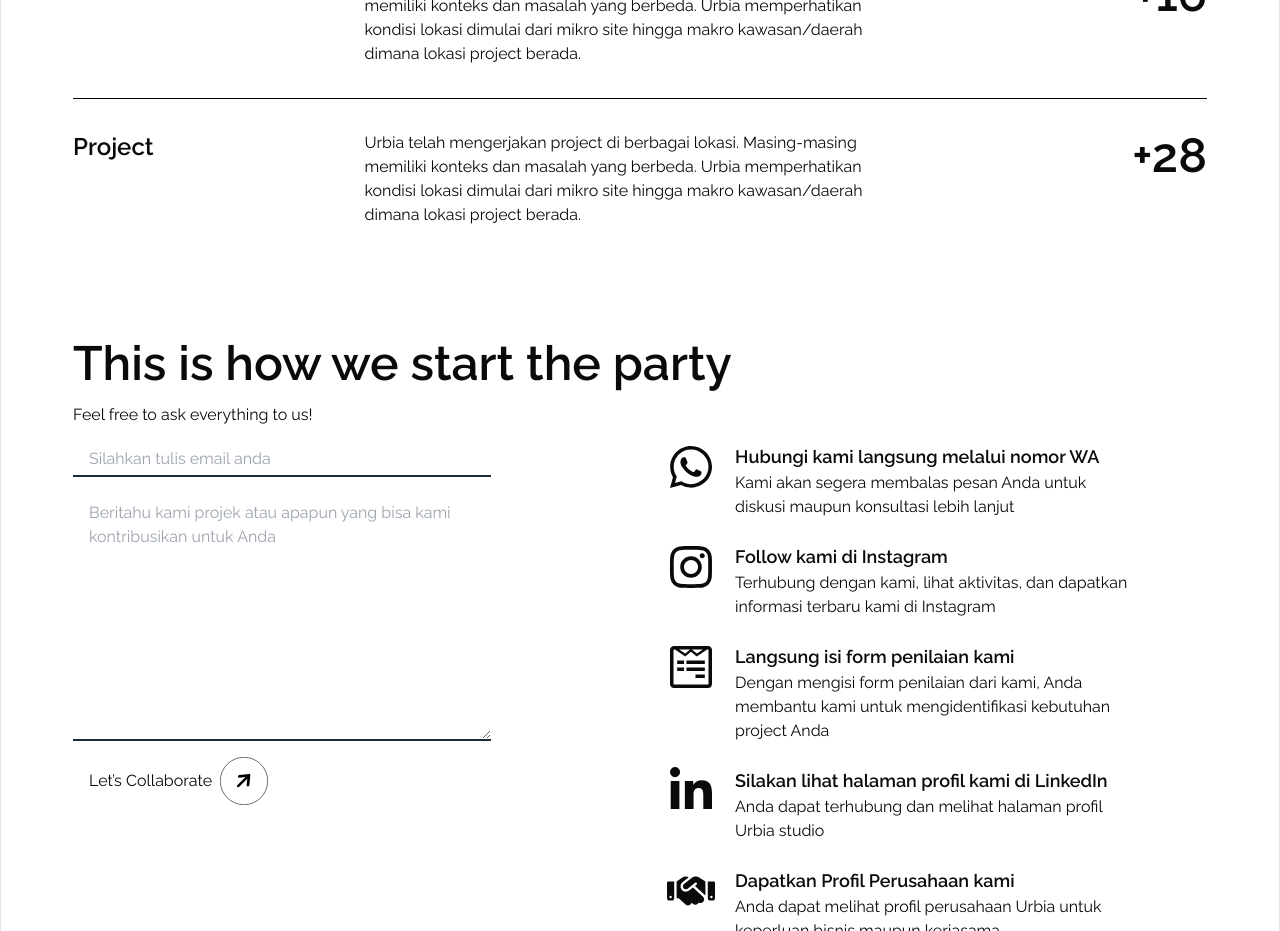
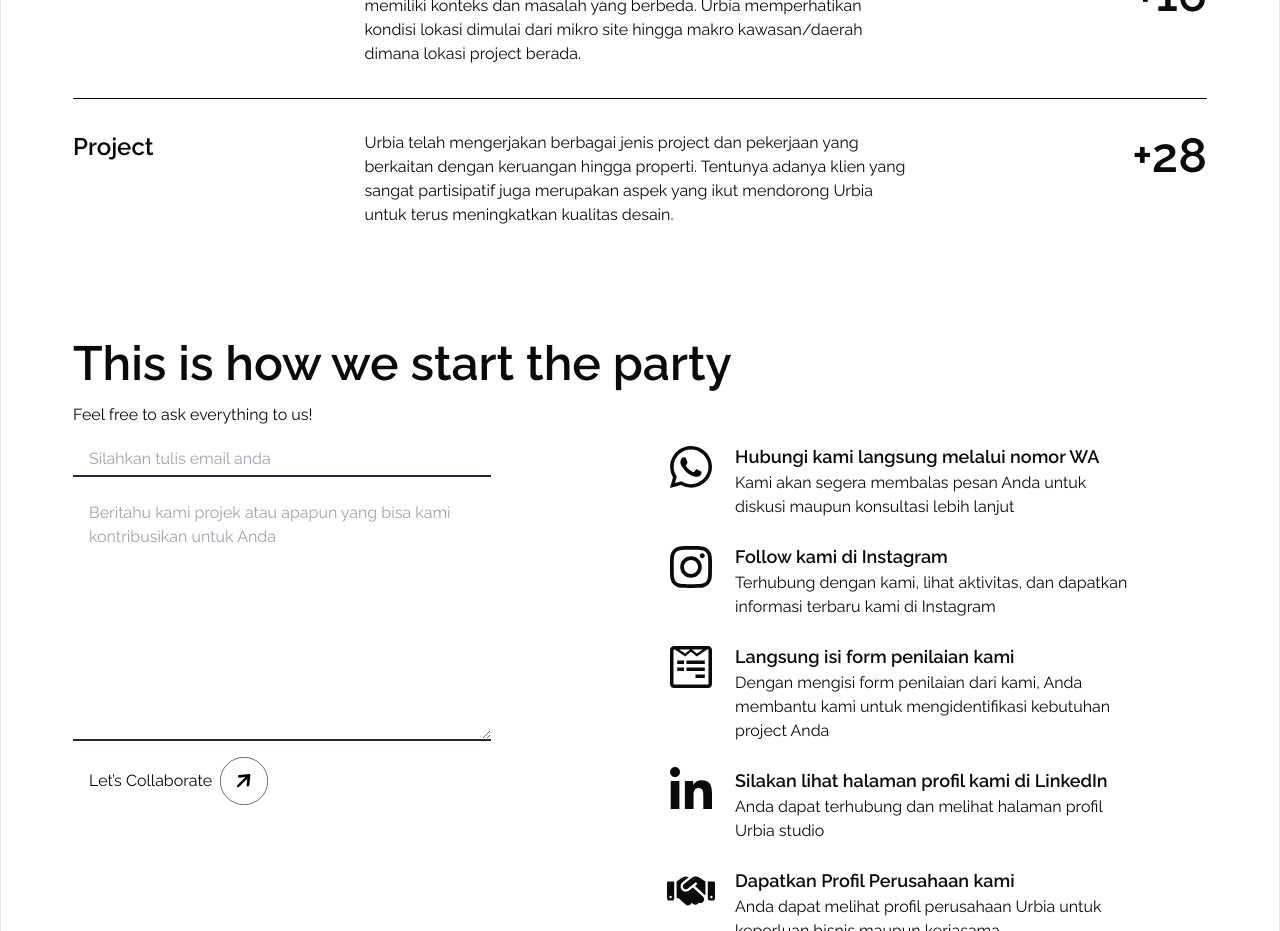
Before and after one commit to alvin-al/urbia, a Next.js app: page /urbians in a window 1280 px wide. Shown: the part 2860-3791 px from the top of the page. Built offline with nearby package versions, Linux system fonts and the light colour scheme.

Commit message:
Change project description

```diff
--- a/src/app/urbians/page.jsx
+++ b/src/app/urbians/page.jsx
@@ -59,7 +59,7 @@ const Urbians = () => {
     {
       title: "Project",
       content:
-        "Urbia telah mengerjakan project di berbagai lokasi. Masing-masing memiliki konteks dan masalah yang berbeda. Urbia memperhatikan kondisi lokasi dimulai dari mikro site hingga makro kawasan/daerah dimana lokasi project berada.",
+        "Urbia telah mengerjakan berbagai jenis project dan pekerjaan yang berkaitan dengan keruangan hingga properti. Tentunya adanya klien yang sangat partisipatif juga merupakan aspek yang ikut mendorong Urbia untuk terus meningkatkan kualitas desain.",
       number: "+28",
     },
   ];
```
